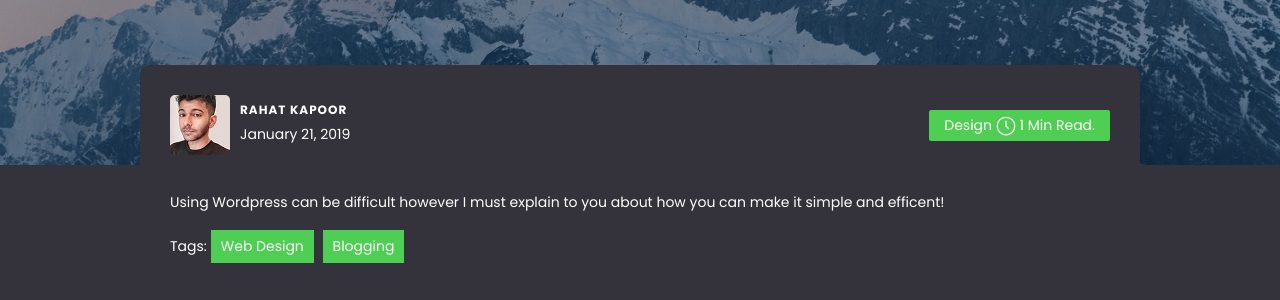
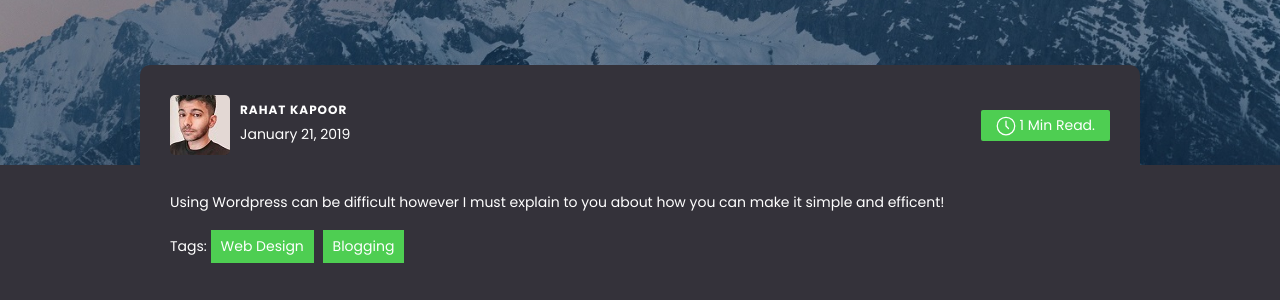
Before and after one commit to RahKapoor/Portfolio, a Jekyll site: the page built from _posts/2019-01-21-10-tips-for-drawing-with-coloured-pencils.md, in a window 1280 px wide. Shown: the part 285-585 px from the top of the page. Built offline with Jekyll 4.4.1, drawn with Linux system fonts in a browser that asks for light colours.

Commit message:
Update post.html

```diff
--- a/_layouts/post.html
+++ b/_layouts/post.html
@@ -28,12 +28,6 @@ layout: default
 					</div>
 				</div>
 				<div class="blog-detail-category pull-right">
-					{{ page.category }}
-					<!--
-    Before using this Jekyll Snippet make sure you
-    1. don't care if your IDE shows tag errors
-    2. may have to add the words "Reading Time". Currently it uses an icon from https://github.com/danklammer/bytesize-icons
--->
 
 					<span class="read-time" title="Estimated read time">
 					<svg id="i-clock" viewBox="0 0 32 32" width="20" height="20" fill="none" stroke="currentcolor" stroke-linecap="round"
@@ -49,6 +43,7 @@ layout: default
 					<style>
 						svg#i-clock {vertical-align: middle;}
 					</style>
+
 				</div>
 
 			</div>
```
Lines whose indentation alone changed are shown as unchanged.
